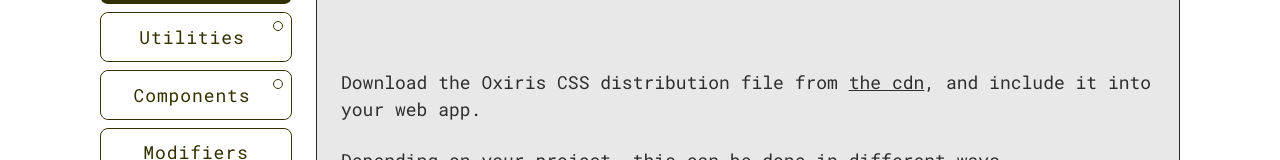
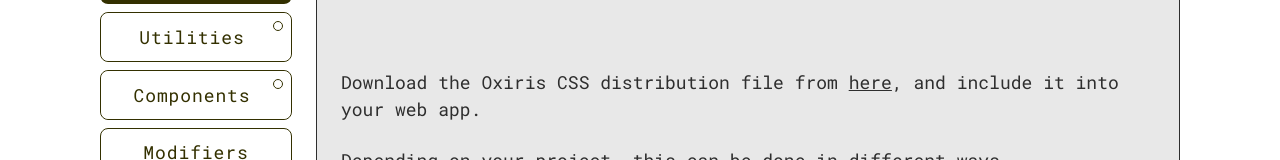
Before and after one commit to filiBit/oxiris.filibit.com, a Next.js app: page /installation in a window 1280 px wide. Shown: the part 252-412 px from the top of the page. Built offline with nearby package versions, Linux system fonts and the light colour scheme.

Commit message:
refactor: update href to dist file

```diff
--- a/src/app/installation/page.tsx
+++ b/src/app/installation/page.tsx
@@ -17,8 +17,8 @@
                 <h1 className="h1 m-0 my-8 text-center">Installation</h1>
                 <p className="my-3 mb">
                     Download the Oxiris CSS distribution file from&nbsp;
-                    <Link href="https://github.com/filiBit/oxiris-css">
-                        the cdn
+                    <Link href="https://raw.githubusercontent.com/filiBit/oxiris-css/3537c018b930917305d13101cb165ac1589b824f/dist/oxiris-css-2.1.0.css">
+                        here
                     </Link>
                     , and include it into your web app.
                 </p>
```
